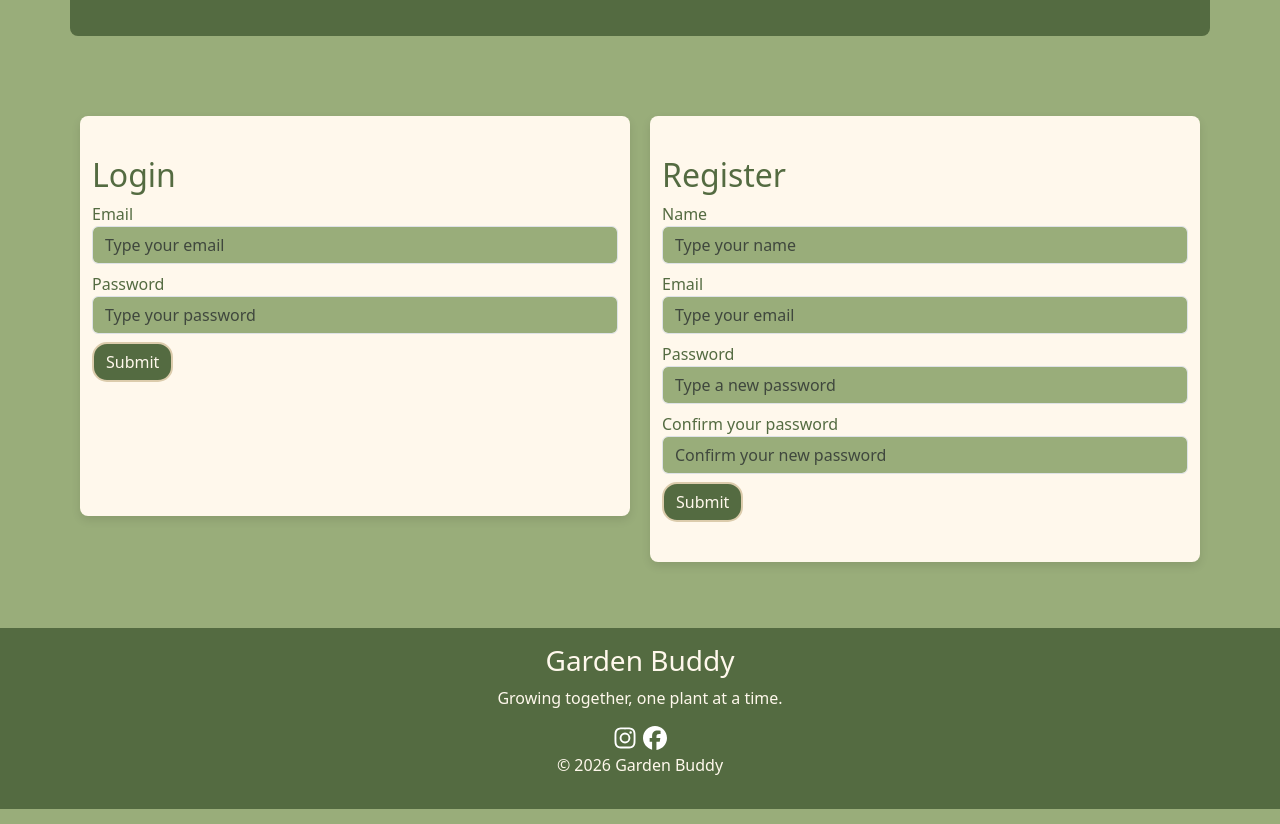
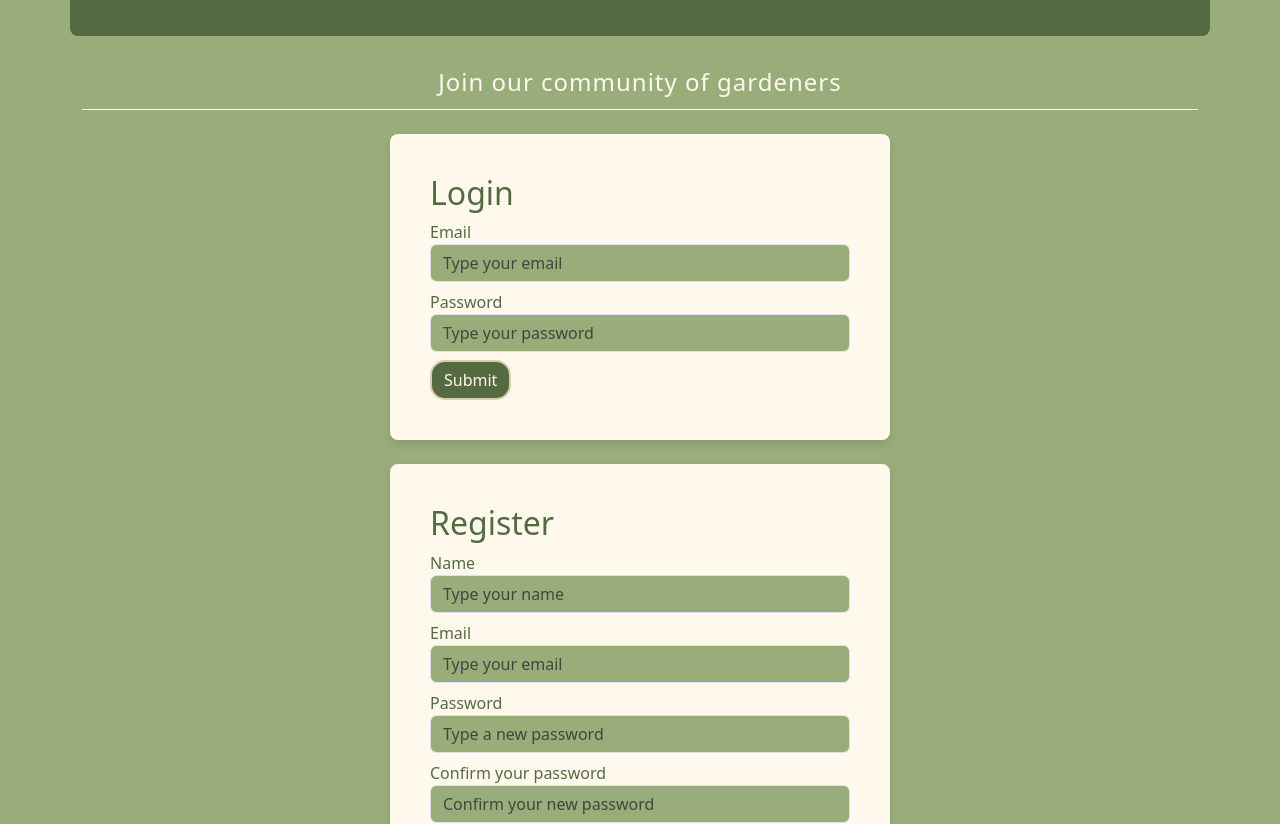
Before and after one commit to RKaurB/cfgdegree-fullstack-project-group3, a React (Vite) app in the folder Frontend/: page / in a window 1280 px wide. Shown: the part 660-1484 px from the top of the page. Built offline with nearby package versions, Linux system fonts and the light colour scheme.

Commit message:
polish hero section, forms and footer for a better user view

```diff
--- a/Frontend/src/components/Footer.jsx
+++ b/Frontend/src/components/Footer.jsx
@@ -3,16 +3,17 @@ import { faInstagram, faFacebook } from "@fortawesome/free-brands-svg-icons";
 
 function Footer() {
   return (
-    <footer className="text-center p-3">
-      <h3>Garden Buddy</h3>
-      <p>Growing together, one plant at a time.</p>
-      <a href="https://instagram.com" target="_blank">
+    <footer className="text-center py-3">
+      <h6>Garden Buddy - Growing together, one plant at a time.</h6>
+      <div className="mb-1">
+      <a href="https://instagram.com" target="_blank" className="me-2">
         <FontAwesomeIcon icon={faInstagram} style={{ color: 'white', fontSize: '24px' }} />
       </a>
       <a href="https://facebook.com" target="_blank">
         <FontAwesomeIcon icon={faFacebook} style={{ color: 'white', fontSize: '24px' }} />
       </a>
-      <p>© 2026 Garden Buddy</p>
+      </div>
+      <small>© 2026 Garden Buddy</small>
     </footer>
   );
 }
--- a/Frontend/src/components/Navbar.jsx
+++ b/Frontend/src/components/Navbar.jsx
@@ -1,13 +1,33 @@
+import { useSelector } from "react-redux";
+
 function NavBar() {
-    return <nav className="navbar navbar-expand">
-        <div className="container-fluid">
-        <a href="/login" className="navbar-brand">Garden Buddy</a>
+  const username = useSelector((state) => state.user.username);
+
+  return (
+    <nav className="navbar navbar-expand">
+      <div className="container-fluid">
+        <a href="/login" className="navbar-brand">
+          Garden Buddy
+        </a>
         <div className="navbar-nav ms-auto">
-        <a href="#auth-section" className="nav-link">Login</a>
-        <a href="#auth-section" className="nav-link">Register</a>
+          {username ? (
+            <span className="nav-link">
+              Welcome to your garden, {username}!
+            </span>
+          ) : (
+            <>
+              <a href="#auth-section" className="nav-link">
+                Login
+              </a>
+              <a href="#auth-section" className="nav-link">
+                Register
+              </a>
+            </>
+          )}
         </div>
-        </div>
-        </nav>
+      </div>
+    </nav>
+  );
 }
 
-export default NavBar
+export default NavBar;
--- a/Frontend/src/index.css
+++ b/Frontend/src/index.css
@@ -63,6 +63,7 @@ body {
   position: relative;
   z-index: 1;
   color: var(--color-cream);
+  text-align: center;
 }
 
 /* FEATURE SECTION*/
@@ -83,15 +84,28 @@ input {
   color: var(--color-cream) !important;
 }
 
+.auth-tagline {
+  color: var(--color-cream);
+  font-size: 1.5rem;
+  font-weight: 500;
+  text-align: center;
+  letter-spacing: 1px;
+  margin-bottom: 24px;
+  padding-bottom: 12px;
+  border-bottom: 1px solid var(--color-cream);
+
+}
+
 .auth-form {
-  min-height: 400px !important;
-  padding: 40px 100px;
+  width: 100%;
+  max-width: 500px;
+  margin-left: auto;
+  margin-right: auto;
   border-radius: 8px;
-  margin: 10px;
+  padding: 40px 40px;
   background-color: var(--color-cream);
   color: var(--color-dark-green) !important;  box-shadow: 0px 4px 10px rgba(0, 0, 0, 0.1);
-  display: flex;
-  flex-direction: column;
+  align-self: flex-start;
 }
 
 /* FOOTER */
--- a/Frontend/src/pages/LandingPage.jsx
+++ b/Frontend/src/pages/LandingPage.jsx
@@ -106,8 +106,9 @@ function LandingPage() {
       </div>
 
       <div className="container" id="auth-section">
-        <div className="row mt-5 justify-content-center">
-          <div className="col auth-form h-100">
+      <h3 className="text-center mb-4 auth-tagline">Join our community of gardeners</h3>
+        <div className="mt-3">
+          <div className="auth-form">
             <form onSubmit={handleSubmitLogin}>
                 <h2>Login</h2>
                 <label>Email</label>
@@ -131,7 +132,7 @@ function LandingPage() {
                 <Button text="Submit" color="btn-garden-dark" />
             </form>
           </div>
-          <div className="col auth-form h-100">
+          <div className="auth-form mt-4">
             <form onSubmit={handleSubmitRegister}>
                 <h2>Register</h2>
                 <label>Name</label>
```
